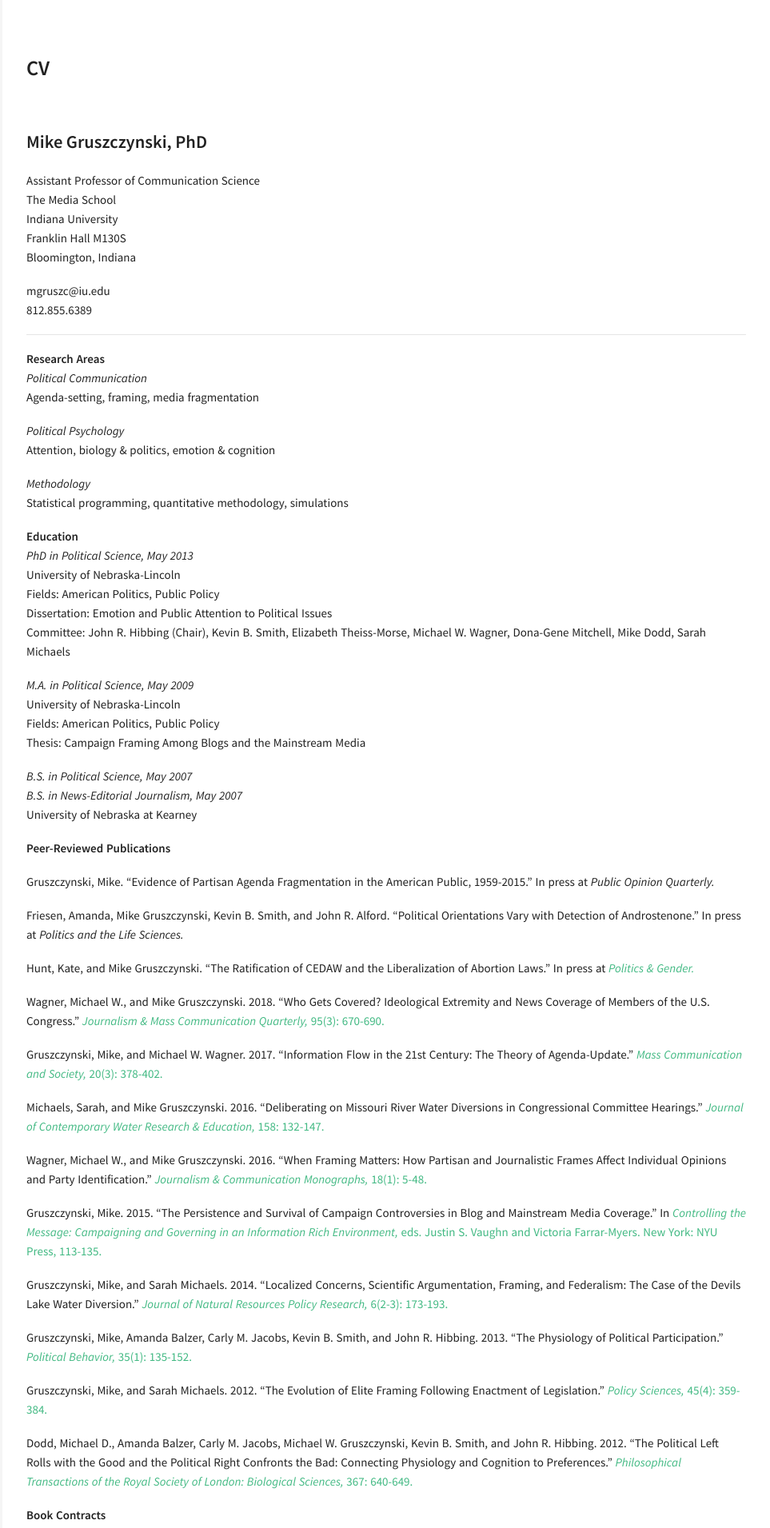
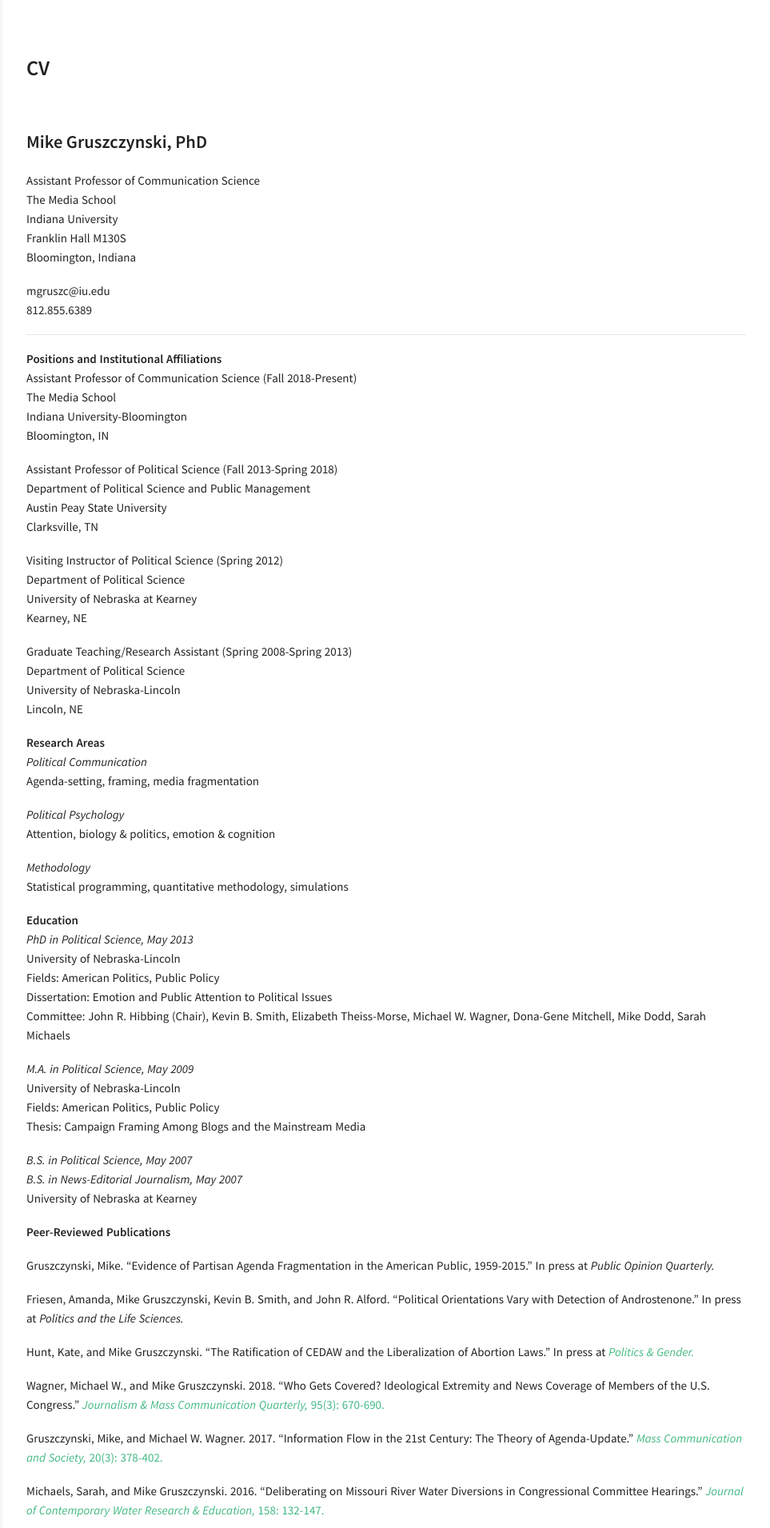
Before and after one commit to MikeGruz/mikegruz.github.io, a Jekyll site: the page built from cv.md, in a window 1280 px wide. Shown: the top 1911 px of the page at 80% size, without its empty margins (317-1280 px from the left). Built offline with Jekyll 4.4.1, drawn with Linux system fonts in a browser that asks for light colours; some of the changed text lies outside the part shown.

Commit message:
cv update

```diff
--- a/cv.md
+++ b/cv.md
@@ -15,6 +15,28 @@ mgruszc@iu.edu
 812.855.6389
 
 ---
+
+
+**Positions and Institutional Affiliations**
+Assistant Professor of Communication Science (Fall 2018-Present)
+The Media School
+Indiana University-Bloomington
+Bloomington, IN
+
+Assistant Professor of Political Science (Fall 2013-Spring 2018)
+Department of Political Science and Public Management
+Austin Peay State University
+Clarksville, TN
+
+Visiting Instructor of Political Science (Spring 2012)
+Department of Political Science
+University of Nebraska at Kearney
+Kearney, NE
+
+Graduate Teaching/Research Assistant (Spring 2008-Spring 2013)
+Department of Political Science
+University of Nebraska-Lincoln
+Lincoln, NE
 
 
 **Research Areas**
```
